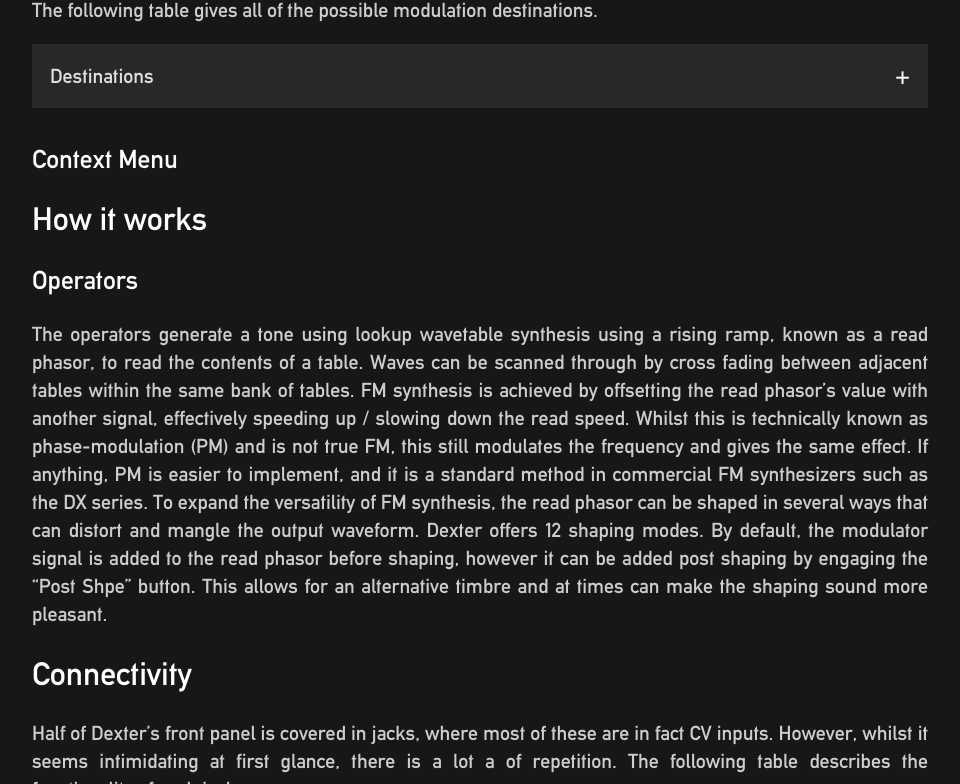
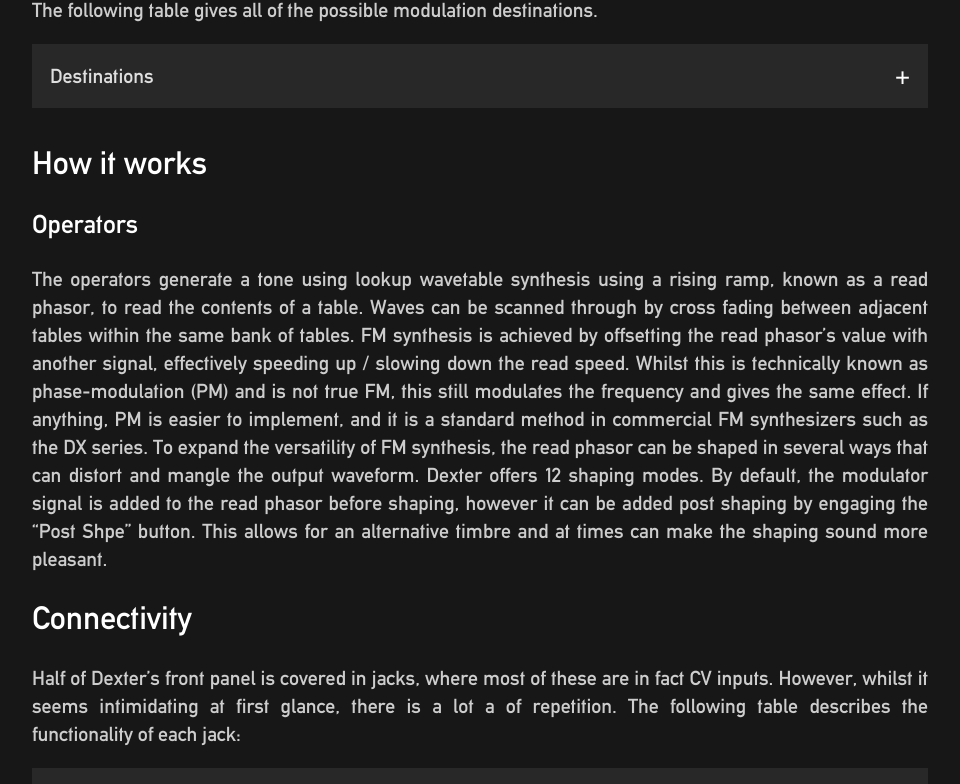
Before and after one commit to ValleyAudio/ValleyAudio.github.io, a Jekyll site: the page built from rack/dexter/dexter.html, in a window 1280 px wide and 900 px high, scrolled down 4493 px, cut to the strip 116-900 px from the top of the window. Shown: the whole strip, without its empty margins (160-1120 px from the left). Built offline with Jekyll 4.4.1, drawn with Linux system fonts in a browser that asks for light colours.

Commit message:
Removed mention of context menu...for now

```diff
--- a/rack/dexter/dexter.html
+++ b/rack/dexter/dexter.html
@@ -292,7 +292,6 @@
             <tr><td>Weak Sync</td><td>Enables weak synchronisation</td></tr>
         </table>
     </div>
-    <h3 id="contextMenu">Context Menu</h3>
     <h2 id="howItWorks">How it works</h2>
     <h3>Operators</h3>
     <p>
```
